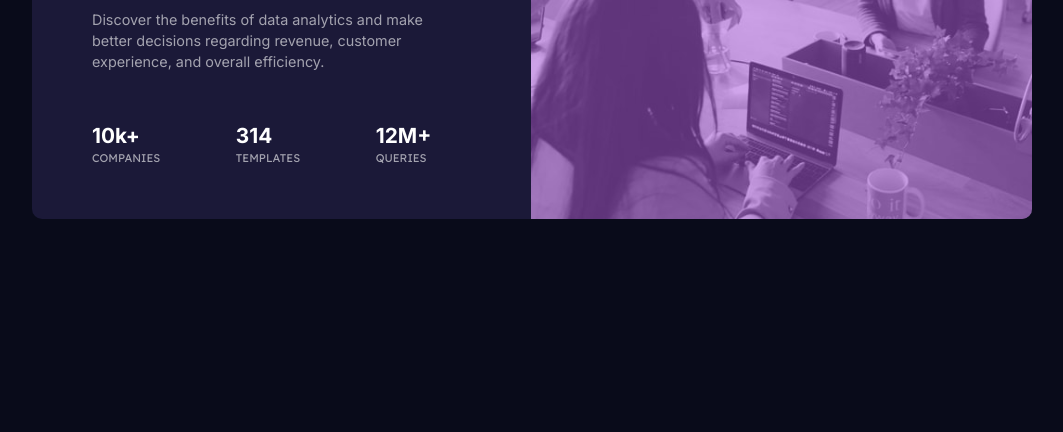
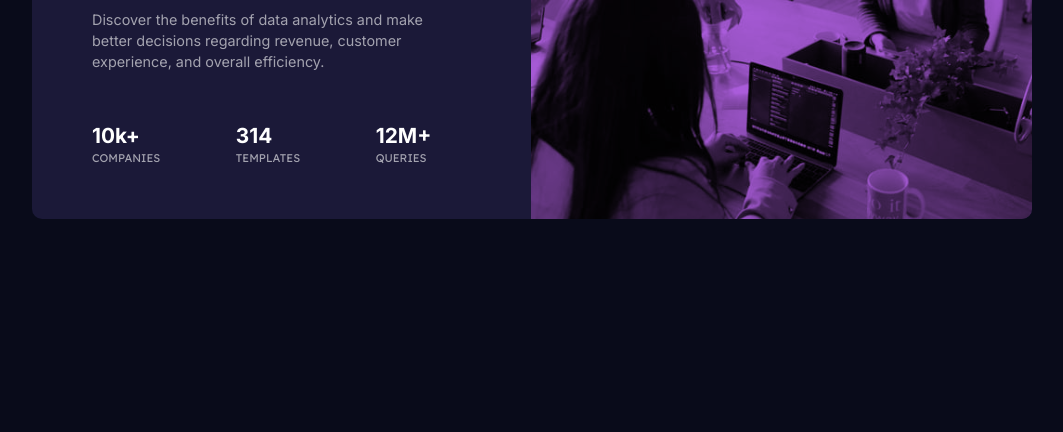
Before and after one commit to CMconsults/Stats-preview-card-component, a plain HTML site: page index.html in a window 1280 px wide. Shown: the part 384-816 px from the top of the page, without its empty margins (108-1171 px from the left). Drawn offline with Linux system fonts and the light colour scheme.

Commit message:
overlay color fixed appropriately

```diff
--- a/index.html
+++ b/index.html
@@ -41,7 +41,7 @@
       </div>
 
       <div class="column-2">
-        <div class="overlay"></div>
+        <!-- <div class="overlay"></div> -->
       </div>
 
 
--- a/style.scss
+++ b/style.scss
@@ -79,19 +79,14 @@ body{
 
     background-image: url(./images/image-header-desktop.jpg);
     background-size: cover;
-    // position: relative;
+    background-color: $Soft-violetAccent;
     overflow: hidden;
-    // background: $Soft-violetAccent;
     width: 1300px;
     border-radius: 0 10px 10px 0;
+    background-blend-mode: multiply;
 }
 
-.overlay{
-    width: 100%;
-    height: 100%;
-    background: $Soft-violetAccent;
-    opacity: 0.55;
-}
+
 
 @media only screen and (max-width: 768px){
     .container{
```
Also changed, not shown: style.css, 1 other file.
